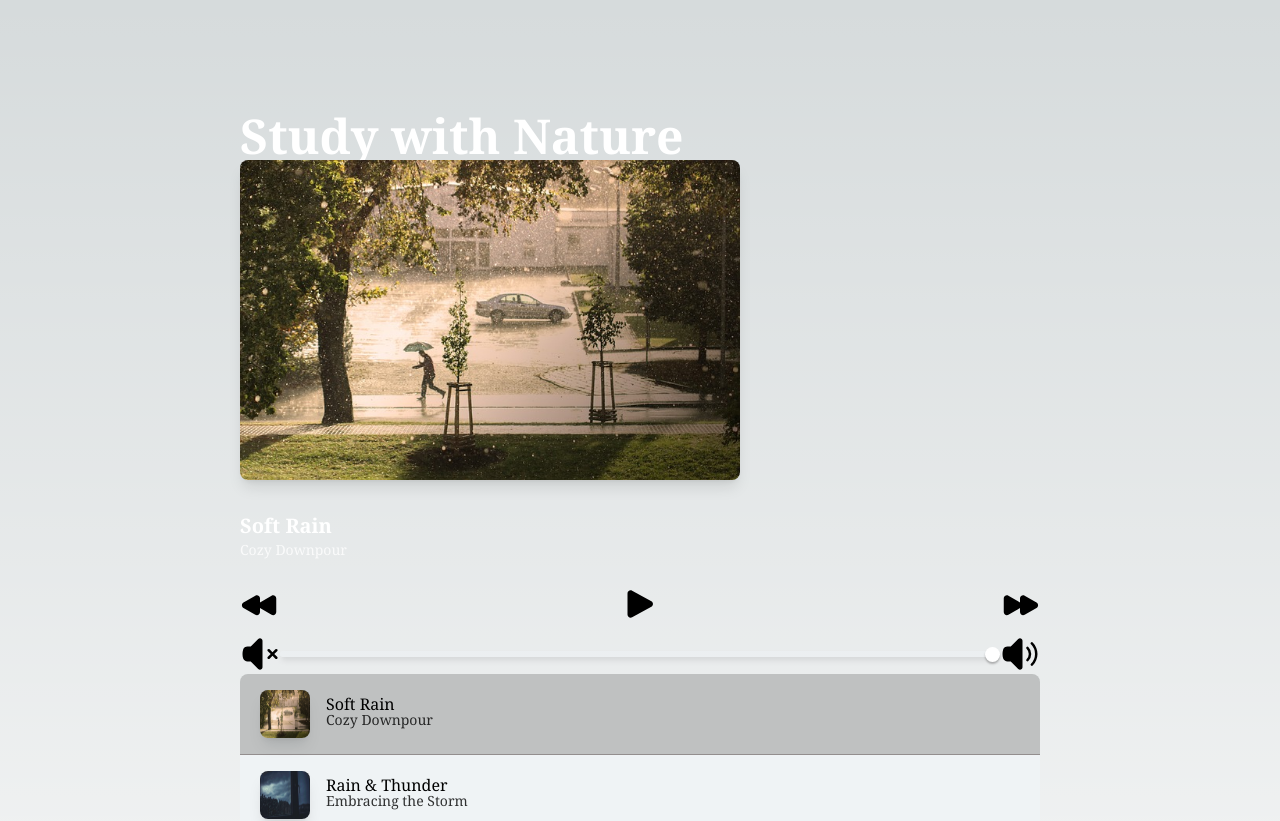
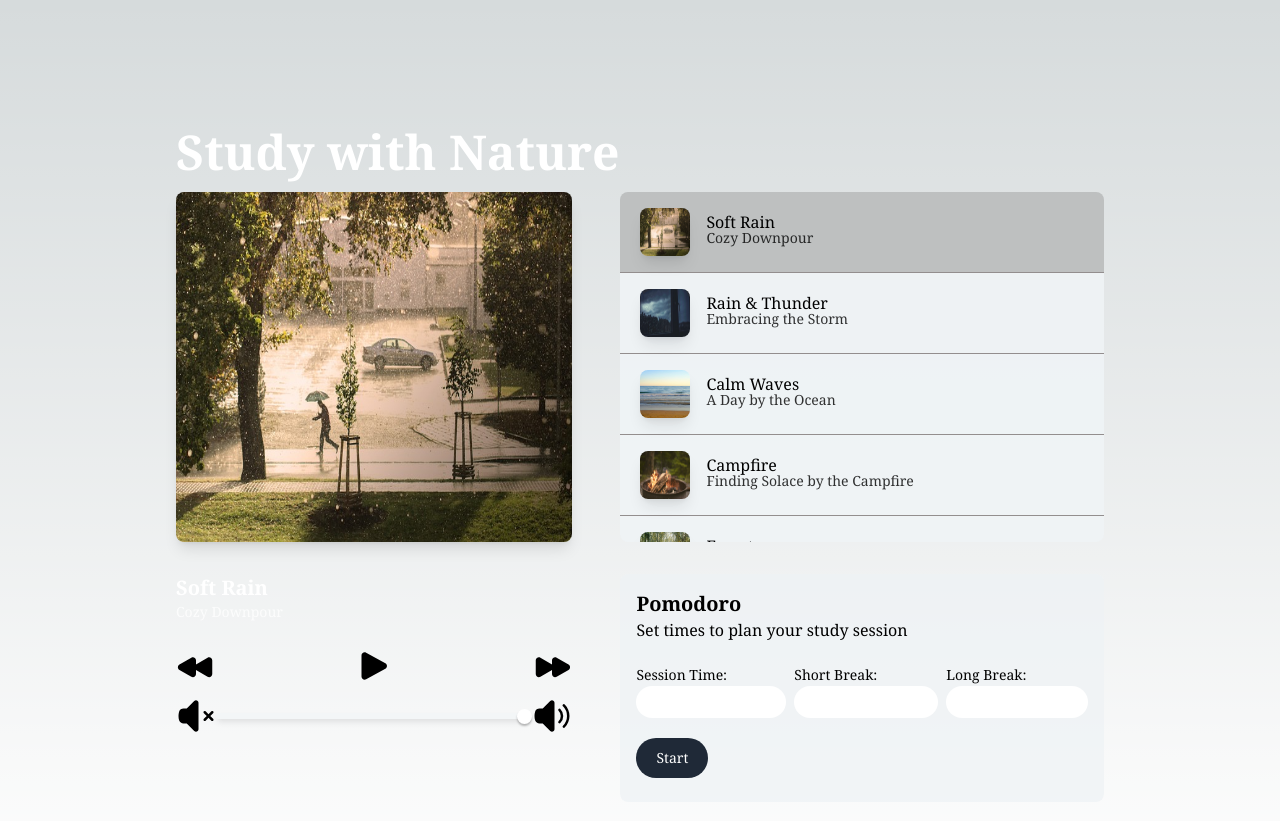
Before and after one commit to zaraehhs/studywithnature, a Next.js app in the folder study-with-nature/: page / in a window 1280 px wide. Shown: the top 821 px of the page. Built offline with nearby package versions, Linux system fonts and the light colour scheme.

Commit message:
fix: layout changes

```diff
--- a/study-with-nature/app/components/DisplayMedia.jsx
+++ b/study-with-nature/app/components/DisplayMedia.jsx
@@ -6,7 +6,7 @@ const DisplayMedia = ({ selectedSound }) => {
     <div className="flex flex-col relative">
       <Image
         id="soundImg"
-        className="box-border shadow-lg lg:max-w-full lg:h-80 rounded-lg lg:self-stretch lg:mb-8"
+        className="box-border shadow-lg lg:max-w-full lg:h-[350px] rounded-lg lg:self-stretch lg:mb-8"
         width={500}
         height={350}
         src={selectedSound.imgUrl}
--- a/study-with-nature/app/components/MediaPlayer.jsx
+++ b/study-with-nature/app/components/MediaPlayer.jsx
@@ -63,7 +63,6 @@ const MediaPlayer = () => {
 
   return (
     <div className="flex flex-col relative">
-      <h1 className="text-white text-3xl lg:text-5xl font-bold">Study with Nature</h1>
       <DisplayMedia selectedSound={selectedSound} />
       <Controls {...{selectedSound, soundRef, isPlaying, togglePlayPause, playPrevious, playNext, volume, handleVolumeChange}} />
     </div>
--- a/study-with-nature/app/components/Playlist.jsx
+++ b/study-with-nature/app/components/Playlist.jsx
@@ -61,7 +61,7 @@ const Playlist = () => {
   return (
     <>
       {/* Desktop */}
-      <div className="hidden lg:block lg:bg-[#eff2f6b5] lg:w-full lg:h-80 lg:overflow-y-scroll lg:no-scrollbar lg:rounded-lg">
+      <div className="hidden lg:block lg:bg-[#eff2f6b5] lg:w-full lg:h-[350px] lg:overflow-y-scroll lg:no-scrollbar lg:rounded-lg">
         <ul id="desktop-sounds-list" className="divide-y divide-[#938E8E]">{soundItems()}</ul>
       </div>
       {/* Mobile */}
--- a/study-with-nature/app/page.js
+++ b/study-with-nature/app/page.js
@@ -7,19 +7,31 @@ import { MenuProvider } from "./contexts/MenuContext";
 
 export default function Home() {
   return (
-    <div>
-      <main className="flex flex-col max-w-5xl w-full m-auto p-12 lg:p-28">
+    <main className="flex flex-col max-w-6xl w-full m-auto p-12 lg:p-28">
         <SoundProvider>
           <MenuProvider>
+          <div id="mobile" className="lg:hidden">
+            <div className="flex justify-between align-top my-4">
+              <h1 className="text-white text-2xl font-bold">Study with Nature</h1>
+              <Playlist />
+            </div>
             <MediaPlayer />
-            <Playlist />
+            <Pomodoro />
+          </div>
+
+          <h1 className="hidden lg:block text-white text-3xl lg:text-5xl font-bold my-4">Study with Nature</h1>
+
+          <div id="desktop" className="hidden lg:flex flex-row justify-start gap-12">
+          <div>
+           <MediaPlayer />
+           </div>
+            <div>
+              <Playlist />
+              <Pomodoro />
+            </div>
+          </div>
           </MenuProvider>
         </SoundProvider>
-        <Pomodoro />
-          {/*
-          <Footer />
-        */}
       </main>
-    </div>
   );
 }
```
